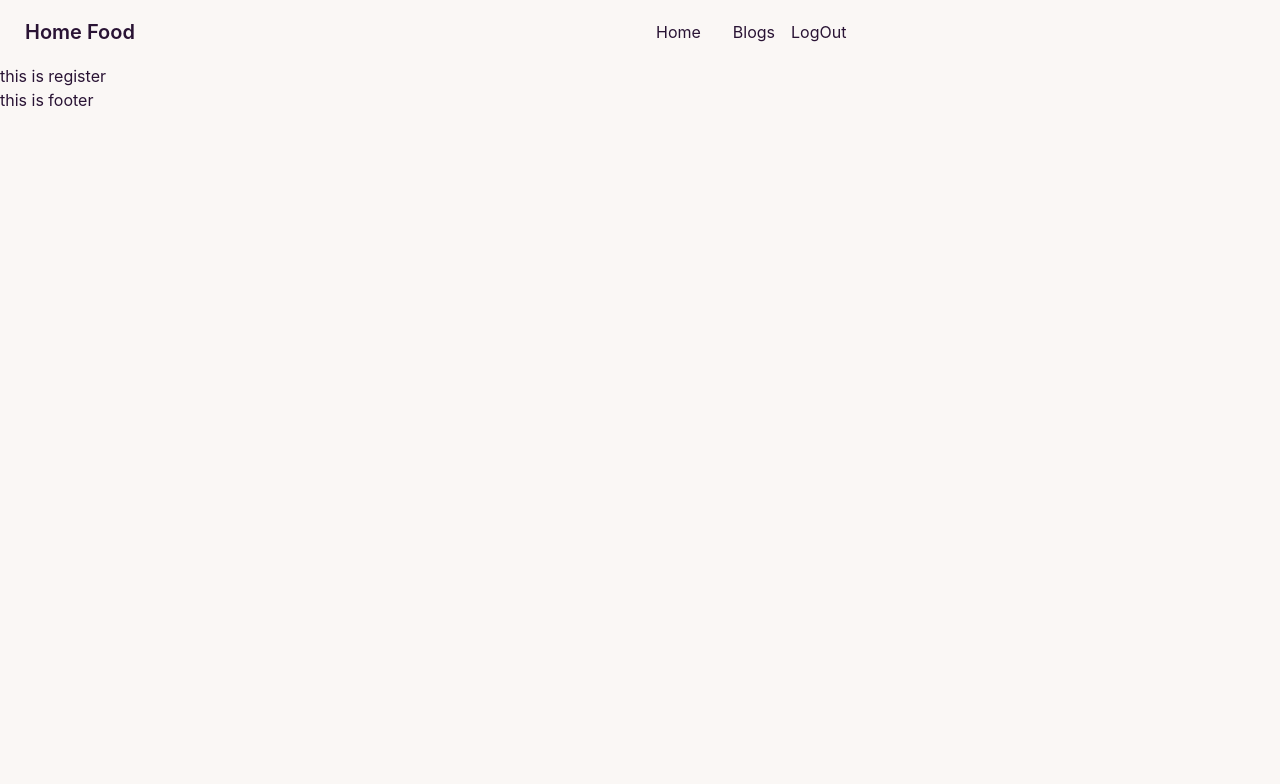
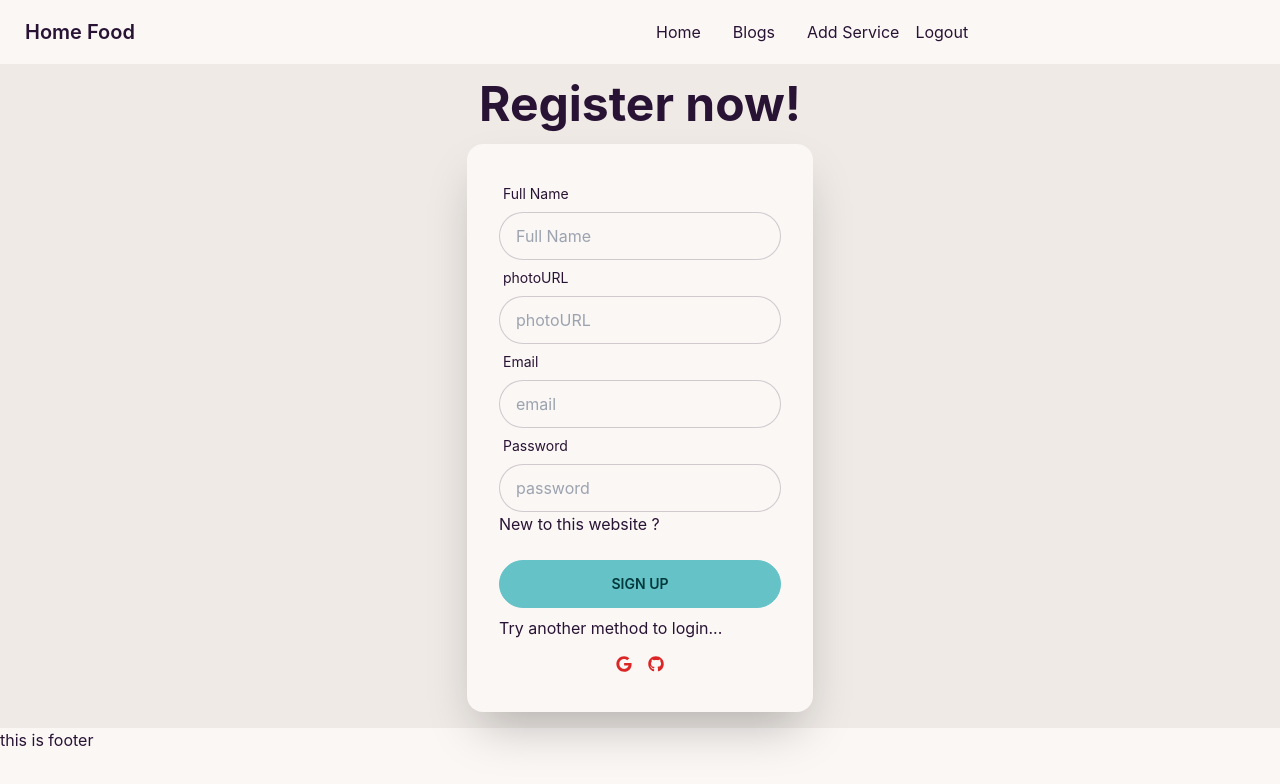
Before and after one commit to Tanzina325/service-reviews, a React (Create React App) app: page /register in a window 1280 px wide. Shown: the top 784 px of the page. Built offline with nearby package versions, Linux system fonts and the light colour scheme; no server answers; sample sign-in values are in the browser's storage.

Commit message:
service added

```diff
--- /dev/null
+++ b/src/pages/AddAService.js
@@ -0,0 +1,87 @@
+import React, { useState } from 'react';
+
+const AddAService = () => {
+    const[service,setService]=useState({})
+    const handleAddUser =event =>{
+        event.preventDefault();
+        console.log(service);
+
+        fetch('https://b6a11-service-review-server-side-tau.vercel.app/services',{
+        method: 'POST',
+        headers:{
+            'content-type' :'applicantion/json'
+        },
+        body: JSON.stringify(service)
+        })
+      .then(res=>res.json())
+      .then(data=>console.log(data))
+        }
+
+const handleInputBlur = event =>{
+    const field= event.target.name;
+    const value =event.target.value;
+    const newService={...service}
+    newService[field] =value;
+    setService(newService)
+}
+
+    return (
+        <div>
+         <div className="hero  bg-base-200">
+  <div className="hero-content flex-col ">
+    <div className="text-center lg:text-left">
+      <h1 className="text-5xl font-bold">Add a Service!</h1>
+
+    </div>
+    <div className="card flex-shrink-0 w-full max-w-sm shadow-2xl bg-base-100">
+      <div className="card-body">
+        <form onSubmit={handleAddUser}>
+            <div className="form-control">
+          <label className="label">
+            <span className="label-text">Title of service</span>
+          </label>
+          <input onBlur={handleInputBlur} type="text"name='title' placeholder="title of service" className="input input-bordered" />
+        </div>
+        <div className="form-control">
+          <label className="label">
+            <span className="label-text">Photo URL</span>
+          </label>
+          <input onBlur={handleInputBlur} type="text" name='image'placeholder="photo URL" className="input input-bordered" />
+
+        </div>
+        <div className="form-control">
+          <label className="label">
+            <span className="label-text">Details of service</span>
+          </label>
+          <input onBlur={handleInputBlur} type="text" name='details'placeholder="Details of service" className="input input-bordered" />
+
+        </div>
+        <div className="form-control">
+          <label className="label">
+            <span className="label-text">Ingredients</span>
+          </label>
+          <input onBlur={handleInputBlur} type="text" name='ingredients'placeholder="ingredients" className="input input-bordered" />
+
+        </div>
+        <div className="form-control">
+          <label className="label">
+            <span className="label-text">Price of service</span>
+          </label>
+          <input  onBlur={handleInputBlur} type="text" name='cost'placeholder="price of menu" className="input input-bordered" />
+
+        </div>
+        <div className="form-control mt-6">
+          <button className="btn btn-primary">Add service</button>
+        </div>
+        </form>
+        </div>
+        </div>
+
+    </div>
+  </div>
+
+</div>
+    );
+};
+
+export default AddAService;
--- a/src/pages/Register.js
+++ b/src/pages/Register.js
@@ -1,11 +1,126 @@
-import React from 'react';
+import React, { useState } from 'react';
+import { useContext } from 'react';
+import { Link, useLocation, useNavigate } from 'react-router-dom';
+import { AuthContext } from '../contexts/AuthProvider/AuthProvider';
+import { FaGoogle,FaGithub } from 'react-icons/fa'
+import { GithubAuthProvider, GoogleAuthProvider } from 'firebase/auth';
+
 
 const Register = () => {
+    const {createUser,providerLogin,updateUserProfile} =useContext(AuthContext);
+    const navigate=useNavigate();
+    const[error,setError]=useState('');
+    const location =useLocation();
+    const googleProvider = new GoogleAuthProvider()
+    const githubProvider =new GithubAuthProvider()
+    const from =location.state?.from?.pathname || '/';
+
+    const handleSubmit =event =>{
+        event.preventDefault();
+        const form = event.target;
+        const name =form.name.value;
+        const photoURL =form.name.value
+        const email =form.email.value;
+        const password = form.password.value;
+        console.log(email,password);
+        createUser(email,password)
+        .then(result=>{
+            const user=result.user;
+            console.log(user);
+            form.reset();
+            setError(error.message)
+            handleUpdateUserProfile(name,photoURL)
+             navigate('/')
+        })
+        .catch(error=>{
+            console.error(error);
+            setError(error.message)
+        })
+    }
+    const handleUpdateUserProfile=(name,photoURL)=>{
+      const profile ={
+          displayName:name,
+          photoURL:photoURL
+
+      }
+      updateUserProfile(profile)
+      .then(()=>{})
+      .catch(error=>console.error(error))
+  }
+
+    const handleGoogleSignIn=()=>{
+        providerLogin(googleProvider)
+        .then(result=>{
+          const user=result.user;
+          console.log(user);
+          navigate(from,{replace:true})})
+          .catch(error=>{
+              console.error(error);
+      })}
+      const handleGithubSignIn=()=>{
+          providerLogin(githubProvider)
+          .then(result=>{
+            const user=result.user;
+            console.log(user);
+            navigate(from,{replace:true})})
+            .catch(error=>{
+                console.error(error);
+        })}
     return (
         <div>
-            this is register
+           <div className="hero  bg-base-200">
+  <div className="hero-content flex-col ">
+    <div className="text-center lg:text-left">
+      <h1 className="text-5xl font-bold">Register now!</h1>
+
+    </div>
+    <div className="card flex-shrink-0 w-full max-w-sm shadow-2xl bg-base-100">
+      <div className="card-body">
+        <form onSubmit={handleSubmit}>
+        <div className="form-control">
+          <label className="label">
+            <span className="label-text">Full Name</span>
+          </label>
+          <input type="text"name='name' placeholder="Full Name" className="input input-bordered" />
+        </div>
+        <div className="form-control">
+          <label className="label">
+            <span className="label-text">photoURL</span>
+          </label>
+          <input type="text"name='photoURL' placeholder="photoURL" className="input input-bordered" />
+        </div>
+            <div className="form-control">
+          <label className="label">
+            <span className="label-text">Email</span>
+          </label>
+          <input type="text"name='email' placeholder="email" className="input input-bordered" />
+        </div>
+        <div className="form-control">
+          <label className="label">
+            <span className="label-text">Password</span>
+          </label>
+          <input type="password" name='password'placeholder="password" className="input input-bordered" />
+
+        </div>
+        <p>{error}</p>
+        <Link to ='/register'><p>New to this website ?</p></Link>
+        <div className="form-control mt-6">
+          <button className="btn btn-primary">Sign up</button>
+        </div>
+      </form>
+      <p>Try another method to login...</p>
+
+          <div className='flex mx-auto'>
+            <div className='p-2 text-red-600'><FaGoogle onClick={handleGoogleSignIn}></FaGoogle></div>
+            <div className='p-2 text-red-600'><FaGithub  onClick={handleGithubSignIn}></FaGithub></div>
+          </div>
+      </div>
+
+    </div>
+  </div>
+
+</div>
         </div>
     );
 };
-
 export default Register;
--- a/src/pages/ServiceDetails.js
+++ b/src/pages/ServiceDetails.js
@@ -1,8 +1,10 @@
-import React from 'react';
+import React, { useContext } from 'react';
 import { useLoaderData } from 'react-router-dom';
+import { AuthContext } from '../contexts/AuthProvider/AuthProvider';
 
 const ServiceDetails = () => {
     const serviceDetails = useLoaderData();
+    const{user} =useContext(AuthContext)
     const {image,title,details,ingredients,cost} = serviceDetails
     return (
         <div className='mx-3'>
@@ -15,6 +17,7 @@ const ServiceDetails = () => {
     <h1 ><span className='text-amber-600'>Ingredients </span>: {ingredients}</h1>
         </div>
         </div>
+        <textarea className="textarea textarea-bordered" placeholder="text"></textarea>
         </div>
     );
 };
--- /dev/null
+++ b/src/router/PrivateRoute.js
@@ -0,0 +1,22 @@
+import React from 'react';
+import { useContext } from 'react';
+import { Navigate, useLocation } from 'react-router-dom';
+import { AuthContext } from '../contexts/AuthProvider/AuthProvider';
+
+const PrivateRoute = ({children}) => {
+    const {user,loading}=useContext(AuthContext);
+    const location = useLocation();
+
+    if(loading){
+        return <p>loading....</p>
+    }
+
+    if(!user){
+        return <Navigate to ='/login' state={{from:location}} replace></Navigate>
+    }
+    return children;
+
+
+};
+
+export default PrivateRoute;
--- a/src/router/Router.js
+++ b/src/router/Router.js
@@ -1,11 +1,13 @@
 import { createBrowserRouter } from "react-router-dom";
 import Main from "../layout/Main";
+import AddAService from "../pages/AddAService";
 import Blogs from "../pages/Blogs";
 import Home from "../pages/Home/Home";
 import LogIn from "../pages/LogIn";
 import Register from "../pages/Register";
 import ServiceDetails from "../pages/ServiceDetails";
 import Services from "../pages/Services";
+import PrivateRoute from "./PrivateRoute";
 
 export const router = createBrowserRouter([
     {
@@ -31,6 +33,10 @@ export const router = createBrowserRouter([
                 loader:({params})=>fetch(`https://b6a11-service-review-server-side-tau.vercel.app/services/${params.id}`)
             },
             {
+                path:'/services/add',
+                element:<PrivateRoute><AddAService></AddAService></PrivateRoute>
+            },
+            {
                 path:'/login',
                 element:<LogIn></LogIn>
             },
--- a/src/shared/Header.js
+++ b/src/shared/Header.js
@@ -26,7 +26,19 @@ const Header = () => {
         <li><Link to='/'>Home</Link></li>
 
         <li><Link to='/blogs'>Blogs</Link></li>
-        <li><Link to='/login'>LogIn</Link></li>
+
+        {
+              user?.uid ?
+              <>
+              <li><Link to='/services/add'>Add Service</Link></li>
+              <div className='ml-4'><button onClick={handleLogOut} >Logout</button></div>
+
+              </>
+              :
+              <>
+              <li><Link to='/login'>LogIn</Link></li>
+              <li><Link to='/register'>Sign Up</Link></li>
+              </>}
       </ul>
     </div>
     <Link to='' className="btn btn-ghost normal-case text-xl">Home Food</Link>
@@ -37,10 +49,15 @@ const Header = () => {
     <li><Link to='/blogs'>Blogs</Link></li>
     {
               user?.uid ?
-              <button onClick={handleLogOut} >LogOut</button>
+              <>
+              <li><Link to='/services/add'>Add Service</Link></li>
+              <div className='my-3'><button onClick={handleLogOut} >Logout</button></div>
+
+              </>
               :
               <>
               <li><Link to='/login'>LogIn</Link></li>
+              <li><Link to='/register'>Sign Up</Link></li>
               </>}
 
     </ul>
```
